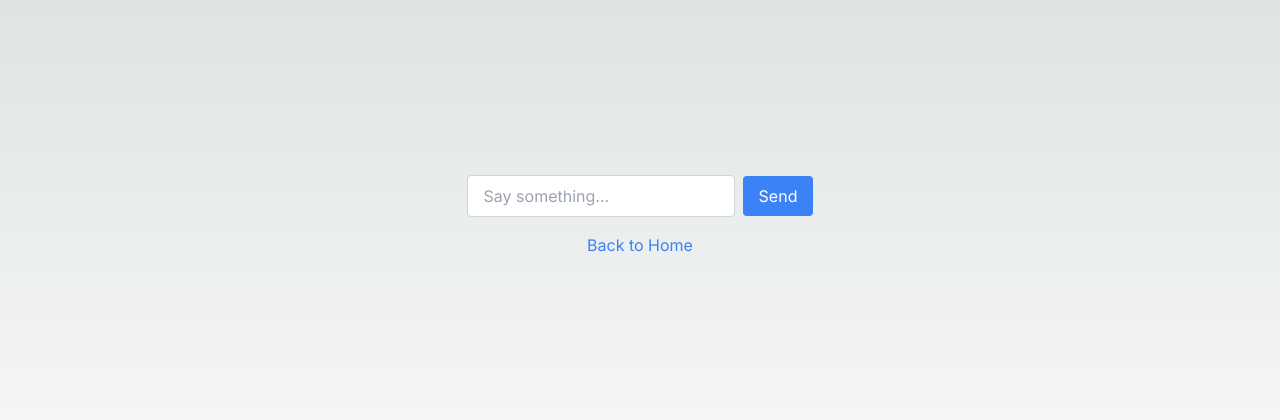
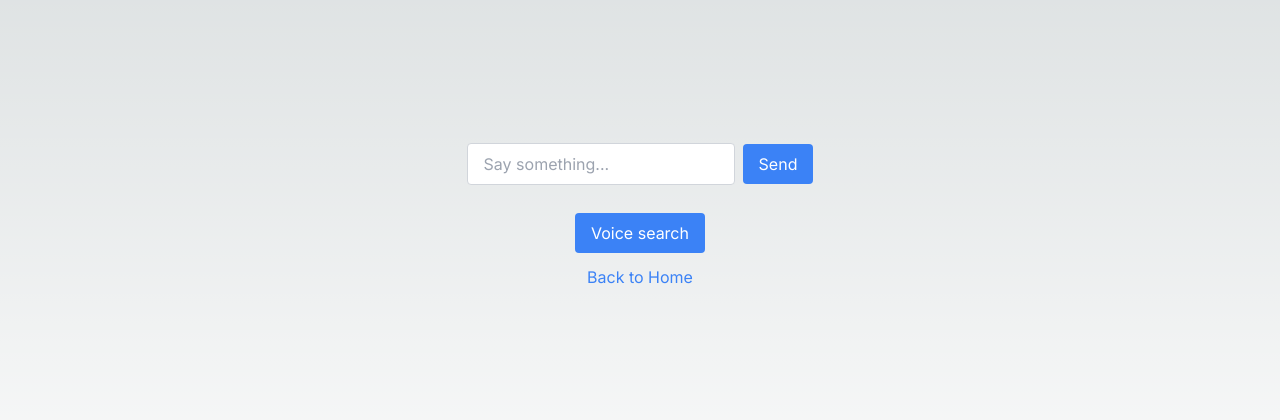
Before and after one commit to ryanfleming99/aibuddy, a Next.js app: page /buddy in a window 1280 px wide. Shown: the part 184-604 px from the top of the page. Built offline with nearby package versions, Linux system fonts and the light colour scheme.

Commit message:
speech input

```diff
--- a/src/app/buddy/page.js
+++ b/src/app/buddy/page.js
@@ -1,11 +1,37 @@
 "use client";
-import { useState } from "react";
+import { useState, useEffect } from "react";
 import Link from "next/link";
 
 export default function Home() {
   const [userInput, setUserInput] = useState("");
   const [response, setResponse] = useState("");
   const [error, setError] = useState(null); // New state to store errors
+  const [speech, setSpeech] = useState("");
+
+  const handleSpeechSearch = () => {
+    const SpeechRecognition =
+      window.SpeechRecognition || webkitSpeechRecognition;
+    const SpeechGrammarList =
+      window.SpeechGrammarList || webkitSpeechGrammarList;
+    const recognition = new SpeechRecognition();
+    const speechRecognitionList = new SpeechGrammarList();
+    const grammar = "#JSGF V1.0;";
+    speechRecognitionList.addFromString(grammar, 1);
+    recognition.grammars = speechRecognitionList;
+    recognition.lang = "en-US";
+    recognition.interimResults = false;
+    recognition.start();
+
+    recognition.onresult = function (event) {
+      const last = event.results.length - 1;
+      const command = event.results[last][0].transcript;
+      setSpeech(command);
+      console.log(speech);
+    };
+    recognition.onspeechend = function () {
+      recognition.stop();
+    };
+  };
 
   async function handleSubmit(e) {
     e.preventDefault();
@@ -14,9 +40,9 @@ export default function Home() {
       const res = await fetch("/api/chat", {
         method: "POST",
         headers: {
-          "Content-Type": "application/json"
+          "Content-Type": "application/json",
         },
-        body: JSON.stringify({ message: userInput })
+        body: JSON.stringify({ message: userInput }),
       });
 
       if (!res.ok) {
@@ -37,10 +63,10 @@ export default function Home() {
       <form onSubmit={handleSubmit} className="mb-4">
         <input
           type="text"
-          value={userInput}
-          onChange={e => setUserInput(e.target.value)}
+          value={speech}
+          onChange={(e) => setUserInput(e.target.value)}
           placeholder="Say something..."
-          className="border border-gray-300 rounded px-4 py-2 mr-2 focus:outline-none focus:border-blue-500"
+          className="border text-black border-gray-300 rounded px-4 py-2 mr-2 focus:outline-none focus:border-blue-500"
         />
         <button
           type="submit"
@@ -49,6 +75,12 @@ export default function Home() {
           Send
         </button>
       </form>
+      <button
+        onClick={handleSpeechSearch}
+        className="m-3 bg-blue-500 text-white px-4 py-2 rounded hover:bg-blue-600 focus:outline-none focus:bg-blue-600"
+      >
+        Voice search
+      </button>
       {error && <p className="text-red-500">Error: {error.message}</p>}{" "}
       {/* Display error message if error state is set */}
       {response && <p className="text-green-500">{response}</p>}
--- a/src/app/page.js
+++ b/src/app/page.js
@@ -6,7 +6,7 @@ export default function Home() {
       className="min-h-screen flex flex-col justify-center items-center bg-cover bg-center bg-no-repeat bg-left-bottom "
       style={{
         backgroundImage: 'url("/images/robot.webp")',
-        backgroundSize: "800px"
+        backgroundSize: "800px",
       }}
     >
       {/* Navigation */}
```
